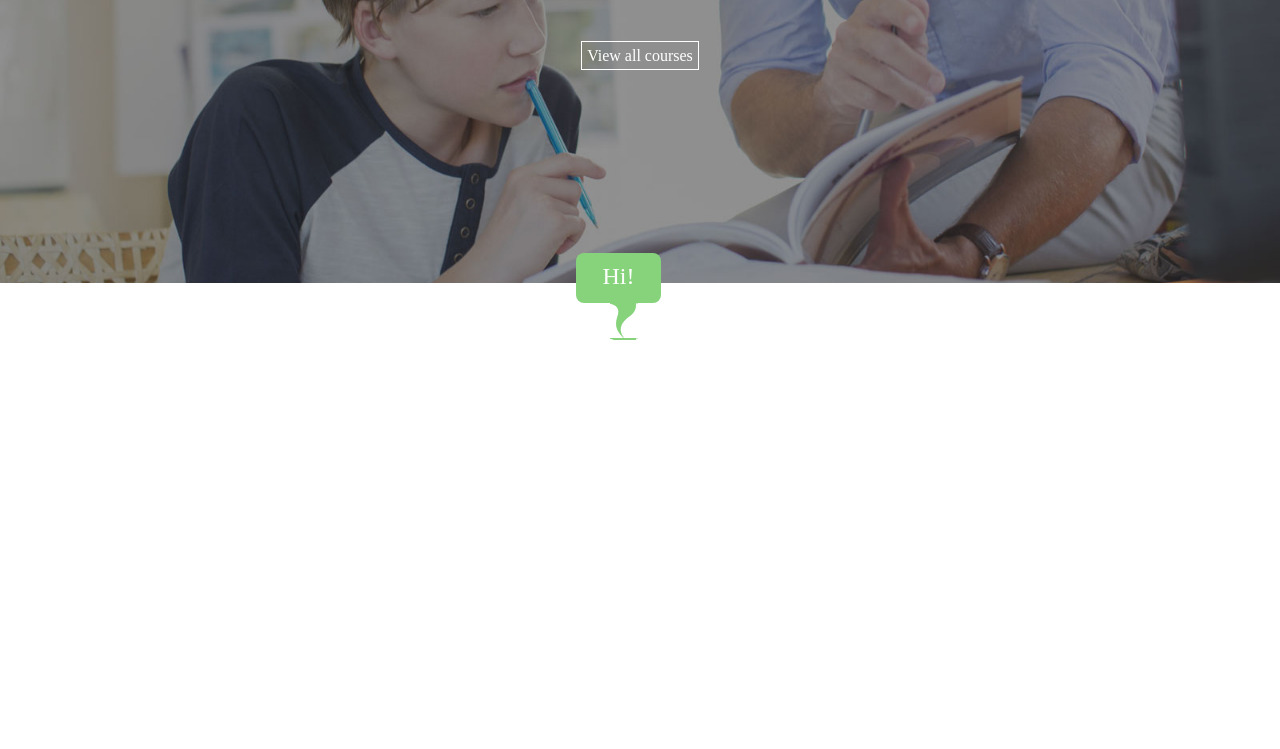
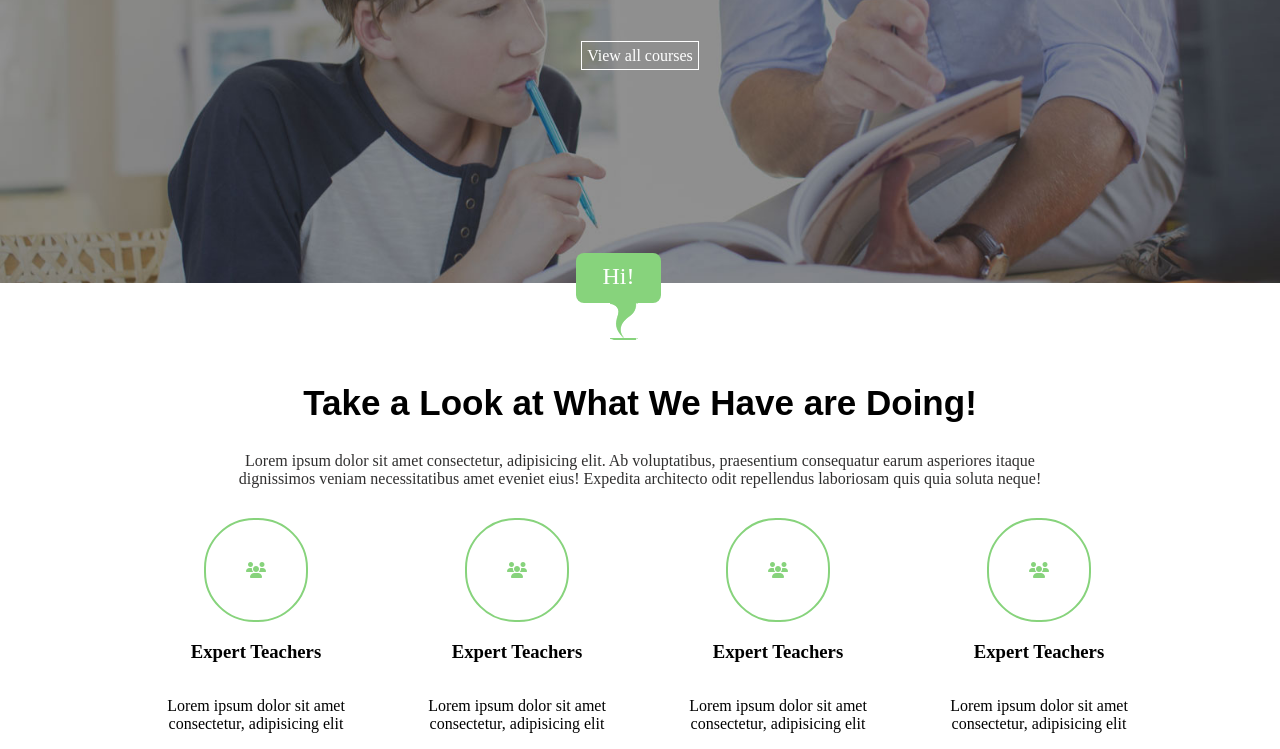
Before and after one commit to PathumDon/project1, a plain HTML site: page index.html in a window 1280 px wide. Shown: the part 367-1116 px from the top of the page. Before the commit the page ends 850 px from the top, so only its background shows below. Drawn offline with Linux system fonts and the light colour scheme.

Commit message:
added featured section

```diff
--- a/assest/css/style.css
+++ b/assest/css/style.css
@@ -38,7 +38,7 @@ body{
     background-size: cover;
     text-align: center;
     position: relative;
-    margin-bottom: 200px;
+
 
 }
 .banner-wrapper{
@@ -177,6 +177,64 @@ height: 100vh;
 
 }
 
+.container{
+    width: 80%;
+    margin: auto;
+}
+
+#featured-section{
+margin-top: 100px;
+}
+
+.section-title{
+    text-align: center;
+    font-family: Arial, Helvetica, sans-serif;
+    font-size: 35px;
+}
+
+.section-title-discription{
+    text-align: center;
+    width: 80%;
+    margin: auto;
+    color: #302f2f;
+    margin-bottom: 30px;
+}
+
+.featured-grid{
+    display: grid;
+    grid-template-columns: 25% 25% 25% 25%;
+    grid-gap: 5px;
+
+}
+
+.featured-grid .featured{
+    display: inline-grid;
+    text-align: center;
+}
+
+.feature-icon{
+border: 2px solid #87d37c;
+width: 100px;
+height: 100px;
+margin: auto;
+border-radius: 50px;
+color: #87d37c;
+display: flex;
+align-items: center;
+justify-content: center;
+
+}
+
+.students-grid{
+    display: grid;
+    grid-template-columns: 50% 50%;
+}
+
+.students-col{
+
+    display: inline-grid;
+
+}
 @media (max-width: 768px) {
    .desktop-menu{
     display: none;
--- a/index.html
+++ b/index.html
@@ -1,5 +1,6 @@
 <!DOCTYPE html>
 <html lang="en">
+
 <head>
     <meta charset="UTF-8">
     <meta http-equiv="X-UA-Compatible" content="IE=edge">
@@ -8,12 +9,13 @@
     <link rel="stylesheet" href="https://cdn.jsdelivr.net/npm/@fortawesome/fontawesome-free@6.2.1/css/all.css">
     <title>Document</title>
 </head>
+
 <body>
     <header>
         <nav class="navbar">
             <div class="nav">
                 <img src="/assest/img/logo.png" alt="">
-                <ul class="menu desktop-menu" >
+                <ul class="menu desktop-menu">
                     <li>Home</li>
                     <li>Demo</li>
                     <li>Pages</li>
@@ -35,8 +37,9 @@
             <h1 class="banner-title">We are the best university</h1>
 
             <div class="search-wrapper">
-            <input class = "search-bar" type="text" name="search" id="search" placeholder="search">
-            <button class="search-btn" type="submit" id="search-btn"><i class="fa-solid fa-magnifying-glass"></i></button>
+                <input class="search-bar" type="text" name="search" id="search" placeholder="search">
+                <button class="search-btn" type="submit" id="search-btn"><i
+                        class="fa-solid fa-magnifying-glass"></i></button>
 
             </div>
 
@@ -48,8 +51,71 @@
             Hi!
         </div>
     </section>
+    <section id="featured-section">
+        <div class="container">
+            <h2 class="section-title">Take a Look at What We Have are Doing!</h2>
+            <p class="section-title-discription">
+                Lorem ipsum dolor sit amet consectetur, adipisicing elit. Ab
+                voluptatibus, praesentium consequatur earum asperiores itaque dignissimos veniam necessitatibus amet
+                eveniet eius! Expedita architecto odit repellendus laboriosam quis quia soluta neque!
+            </p>
+
+                <div class="featured-grid">
+
+                    <div class="featured">
+                        <div class="feature-icon">
+                            <i class="fa-solid fa-users"></i>
+                        </div>
+                            <h3 class="feature-title">Expert Teachers</h3>
+                            <p class="feature-description">Lorem ipsum dolor sit amet consectetur, adipisicing elit
+
+                            </p>
+                    </div>
+                    <div class="featured">
+                        <div class="feature-icon">
+                            <i class="fa-solid fa-users"></i>
+                        </div>
+                            <h3 class="feature-title">Expert Teachers</h3>
+                            <p class="feature-description">Lorem ipsum dolor sit amet consectetur, adipisicing elit
+
+                            </p>
+                    </div>                    <div class="featured">
+                        <div class="feature-icon">
+                            <i class="fa-solid fa-users"></i>
+                        </div>
+                            <h3 class="feature-title">Expert Teachers</h3>
+                            <p class="feature-description">Lorem ipsum dolor sit amet consectetur, adipisicing elit
+
+                            </p>
+                    </div>                    <div class="featured">
+                        <div class="feature-icon">
+                            <i class="fa-solid fa-users"></i>
+                        </div>
+                            <h3 class="feature-title">Expert Teachers</h3>
+                            <p class="feature-description">Lorem ipsum dolor sit amet consectetur, adipisicing elit
+
+                            </p>
+                    </div>
+                </div>
+
+            </div>
+
+    </section>
+
+    <section class="students">
+        <div class="students-grid">
+            <div class="students-col">
+
+            </div>
+            <div class="students-col">
+
+            </div>
+
+        </div>
+    </section>
+
     <div id="mobileMenu" class="mobile">
-        <ul class="mobile-menu" >
+        <ul class="mobile-menu">
             <li>Home</li>
             <li>Demo</li>
             <li>Pages</li>
@@ -63,13 +129,14 @@
         let menuBtn = document.getElementById('menuBtn');
         let closeBtn = document.getElementById('closeBtn');
         let mobileMenu = document.getElementById('mobileMenu');
-menuBtn.addEventListener("click",() => {
+        menuBtn.addEventListener("click", () => {
             mobileMenu.classList.add('active')
         })
 
-closeBtn.addEventListener("click", function(){
+        closeBtn.addEventListener("click", function () {
             mobileMenu.classList.remove('active')
         })
     </script>
 </body>
+
 </html>
```
Lines whose indentation alone changed are shown as unchanged.
